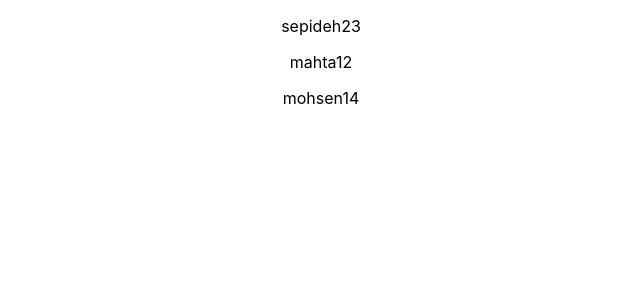
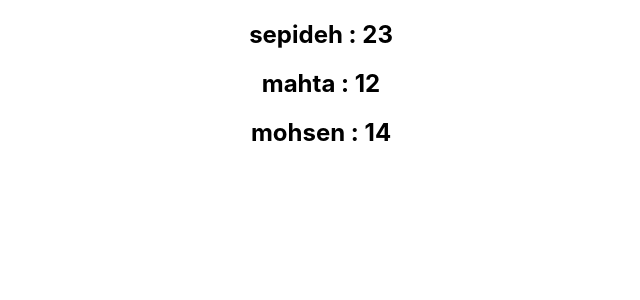
Before and after one commit to sepidehvahedian/shoping, a React (Create React App) app: page / in a window 1280 px wide. Shown: the top 300 px of the page, without its empty margins (319-959 px from the left). Built offline with nearby package versions, Linux system fonts and the light colour scheme.

Commit message:
create component

```diff
--- a/src/App.js
+++ b/src/App.js
@@ -11,15 +11,19 @@ function App() {
   return (
     <div className="App">
       {users.map((user, index) => {
-        return (
-          <p key={index}>
-            {user.name}
-            {user.age}
-          </p>
-        );
+        return <Users name={user.name} age={user.age} />;
       })}
     </div>
   );
 }
 
+const Users = (props) => {
+  console.log(props);
+  return (
+    <h2>
+      {props.name} : {props.age}
+    </h2>
+  );
+};
+
 export default App;
```
